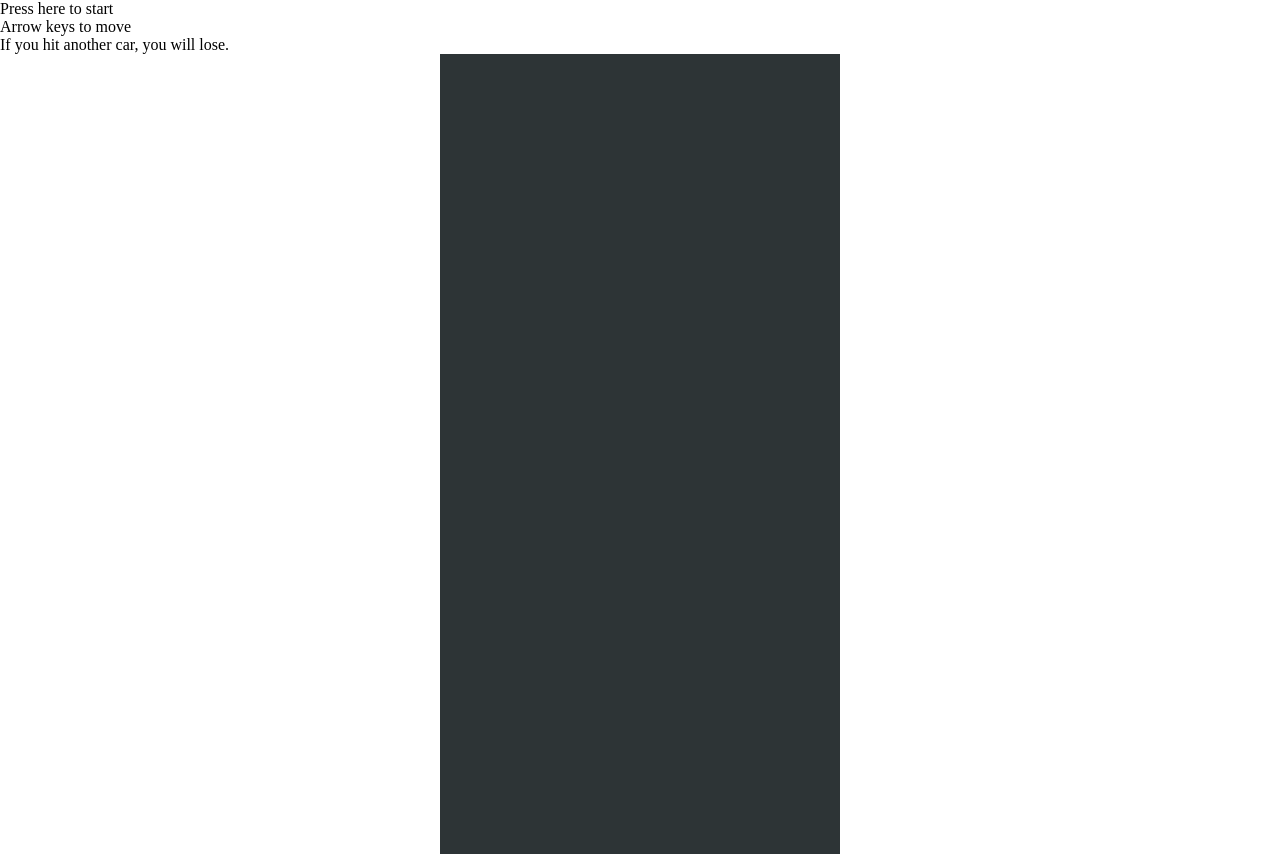
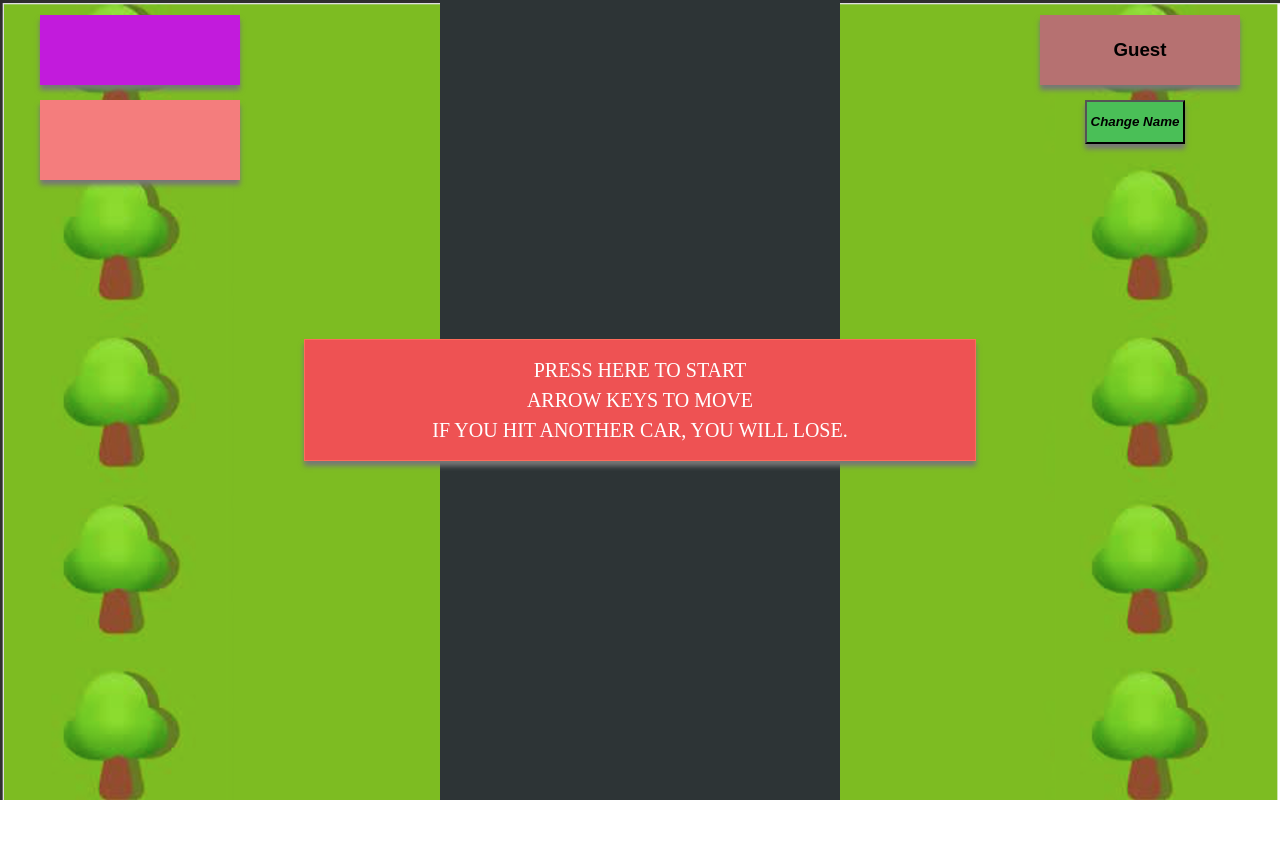
Before and after one commit to ShushantoSarkar/Road-Runner, a plain HTML site: page index.html in a window 1280 px wide. After the commit the page ends 800 px from the top, so only its background shows below. Drawn offline with Linux system fonts and the light colour scheme.

Commit message:
Added score's , end message and couple of more basic things related to css.

```diff
--- a/index.html
+++ b/index.html
@@ -1,25 +1,35 @@
 <!DOCTYPE html>
 <html lang="en">
   <head>
-    <meta charset="UTF-8">
-    <meta http-equiv="X-UA-Compatible" content="IE=edge">
-    <meta name="viewport" content="width=device-width, initial-scale=1.0">
+    <meta charset="UTF-8" />
+    <meta http-equiv="X-UA-Compatible" content="IE=edge" />
+    <meta name="viewport" content="width=device-width, initial-scale=1.0" />
     <title>Car Game</title>
-    <link rel="stylesheet" href="style.css">
+    <link rel="stylesheet" href="style.css" />
   </head>
   <body>
     <div class="carGame">
       <div class="score"></div>
+
+      <div class="previousScore"></div>
+
+      <div class="name">
+        <h3>Guest</h3>
+      </div>
+
+      <button class="cNameBtn" onclick="cName()">
+        <strong>Change Name</strong>
+      </button>
+
       <div class="message">
-            <p>Press here to start </p>
+        <p>Press here to start</p>
         <p>Arrow keys to move</p>
         <p>If you hit another car, you will lose.</p>
       </div>
-        <div class="road "></div>
+
+      <div class="road"></div>
     </div>
-
   </body>
 
   <script src="script.js"></script>
-
 </html>
--- a/script.js
+++ b/script.js
@@ -1,6 +1,7 @@
 const score = document.querySelector(".score");
 const message = document.querySelector(".message");
 const road = document.querySelector(".road");
+const previousScore = document.querySelector(".previousScore");
 
 message.addEventListener("click", gameStart);
 
@@ -22,7 +23,6 @@ let keys = {
 function keyDown(e) {
   e.preventDefault();
   keys[e.key] = true;
-  console.log(e.key);
 }
 
 function keyUp(e) {
@@ -30,7 +30,7 @@ function keyUp(e) {
   keys[e.key] = false;
 }
 
-function collide(a,b) {
+function collide(a, b) {
   aRect = a.getBoundingClientRect();
   bRect = b.getBoundingClientRect();
 
@@ -60,7 +60,8 @@ function moveEnemyCar(car) {
 
   enemy.forEach(function (item) {
     if (collide(car, item)) {
-      console.log("hit Hit HIt");
+      console.log("Hit Hit Hit");
+      endGame();
     }
 
     if (item.y >= 800) {
@@ -97,18 +98,65 @@ function gamePlay() {
     car.style.left = player.x + "px";
 
     window.requestAnimationFrame(gamePlay);
-    // console.log(player.score++);
 
-    // player.score++;
-    // score.innerText = "Score : " + player.score;
+    finalScore = player.score++;
+    localStorage.setItem("previousScore", finalScore);
+
+    // console.log(pScore + "pscore");
+
+    score.innerText = "Current Score : " + finalScore;
   }
 }
 
+function speedIncrease() {
+  currentSpeed = setInterval(function () {
+    console.log("Current Speed : " + player.speed);
+    player.speed++;
+  }, 3000);
+}
+
+// function enemyCarImage() {
+//   let arr = [
+//     "images/car1.png",
+//     "images/car2.png",
+//     "images/car3.png",
+//     "images/car4.png",
+//     "images/car5.png",
+//     "images/car6.png",
+//   ];
+//   let randomCar = Math.floor(Math.random() * arr.length);
+//   let rc = arr[randomCar];
+//   return "'url(" + rc + ")'";
+// }
+
+function cName() {
+  var nameAlert = prompt("Enter Your Name");
+  localStorage.setItem("name", nameAlert);
+  var storedName = localStorage.getItem("name");
+  document.querySelector(".name").innerHTML = storedName;
+}
+
+function endGame() {
+  player.start = false;
+  message.classList.remove("hide");
+  message.innerHTML =
+    "Game Over <br> Your final Score is " +
+    (finalScore + 1) +
+    " Press here to restart the Game.";
+}
+
 function gameStart() {
-  road.classList.remove("hide");
   message.classList.add("hide");
+  road.innerHTML = "";
   player.start = true;
   window.requestAnimationFrame(gamePlay);
+  player.score = 0;
+  player.speed = 5;
+
+  let pScore = localStorage.getItem("previousScore");
+  previousScore.innerText = "Previous Score : " + pScore;
+
+  speedIncrease();
 
   for (let i = 0; i < 5; i++) {
     let roadLine = document.createElement("div");
@@ -130,6 +178,8 @@ function gameStart() {
     enemyCar.setAttribute("class", "enemy");
     enemyCar.y = (i + 1) * 350 * -1;
     enemyCar.style.top = enemyCar.y + "px";
+    enemyCar.style.background = "url(images/car1.png";
+    // enemyCar.style.background=enemyCarImage();
     enemyCar.style.left = Math.floor(Math.random() * 350) + "px";
     road.appendChild(enemyCar);
   }
--- a/style.css
+++ b/style.css
@@ -1,38 +1,131 @@
-*{
+* {
   margin: 0;
   padding: 0;
   overflow-x: hidden;
+}
+
+body {
+  background-image: url(images/bg1.png);
+  background-repeat: no-repeat;
+  background-size: 100% 100%;
 }
 
 .hide {
   display: none;
 }
 
-.car, .enemy{
+.car {
   width: 50px;
-    height: 70px;
+  height: 80px;
   position: absolute;
-    bottom: 120px ;
-    background-color: red;
+  bottom: 120px;
+  background-image: url(images/mycar.png);
+  background-repeat: no-repeat;
+  background-size: 100% 100%;
+  /* background-color: red; */
 }
 
-.enemy{
-    background-color: blue !important ;
+.enemy {
+  width: 50px;
+  height: 80px;
+  position: absolute;
+  bottom: 120px;
+  /* background-image:url(images/mycar.png) ; */
+  background-repeat: no-repeat;
+  background-size: 100% 100%;
 }
 
-.road{
+.road {
   width: 400px;
   height: 100vh;
   background-color: #2d3436;
   margin: auto;
   position: relative;
-    overflow:hidden ;
+  overflow: hidden;
 }
 
 .lines {
   width: 10px;
   height: 100px;
   background-color: white;
-    margin-left:200px;
+  margin-left: 200px;
   position: absolute;
 }
+
+.score {
+  position: absolute;
+  top: 15px;
+  left: 40px;
+  background-color: rgb(194, 27, 220);
+  width: 200px;
+  height: 70px;
+  line-height: 70px;
+  text-align: center;
+  color: white;
+  font-size: 1.3rem;
+  font-family: fantasy;
+  box-shadow: 0 5px 5px #777;
+}
+
+.previousScore {
+  background-color: rgb(244, 125, 125);
+  width: 200px;
+  height: 80px;
+  position: absolute;
+  top: 100px;
+  left: 40px;
+  color: white;
+  font-size: 1.2rem;
+  font-family: fantasy;
+  text-align: center;
+  line-height: 80px;
+  box-shadow: 0 5px 5px #777;
+}
+
+.message {
+  position: absolute;
+  background-color: #ee5253;
+  left: 50%;
+  top: 50%;
+  transform: translate(-50%, -50%);
+  color: white;
+  z-index: 1;
+  text-align: center;
+  border: 1px solid #ff6b5b;
+  padding: 15px;
+  margin: auto;
+  width: 50%;
+  cursor: pointer;
+  font-family: carfont;
+  letter-spacing: 5;
+  font-size: 20px;
+  word-spacing: 3;
+  line-height: 30px;
+  text-transform: uppercase;
+  box-shadow: 0 5px 5px #777;
+}
+
+.name,
+.cNameBtn {
+  background-color: rgb(182, 113, 113);
+  width: 200px;
+  height: 70px;
+  text-align: center;
+  line-height: 70px;
+  position: absolute;
+  top: 15px;
+  right: 40px;
+  font: 1rem;
+  font-family: fantasy;
+  box-shadow: 0 5px 5px #777;
+}
+
+.cNameBtn {
+  top: 100px !important;
+  right: 95px;
+  width: 100px;
+  font-style: italic !important;
+  height: fit-content;
+  background-color: rgb(74, 191, 87);
+  line-height: 40px;
+}
```
Also changed, not shown: images/bg1.png (added), images/car1.png (added), images/car2.png (added), images/car3.png (added), images/car4.png (added), images/car5.png (added), images/car6.png (added), images/mycar.png (added). Lines whose indentation alone changed are shown as unchanged.
